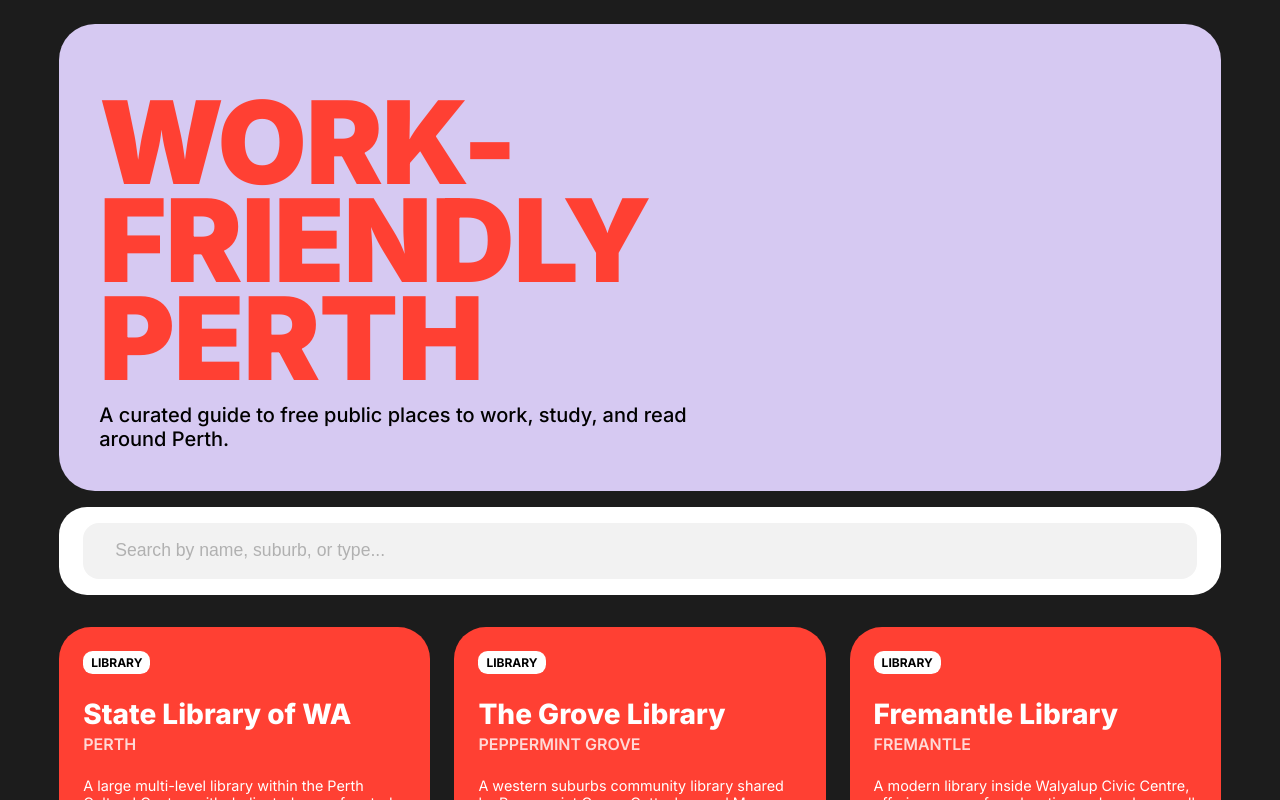
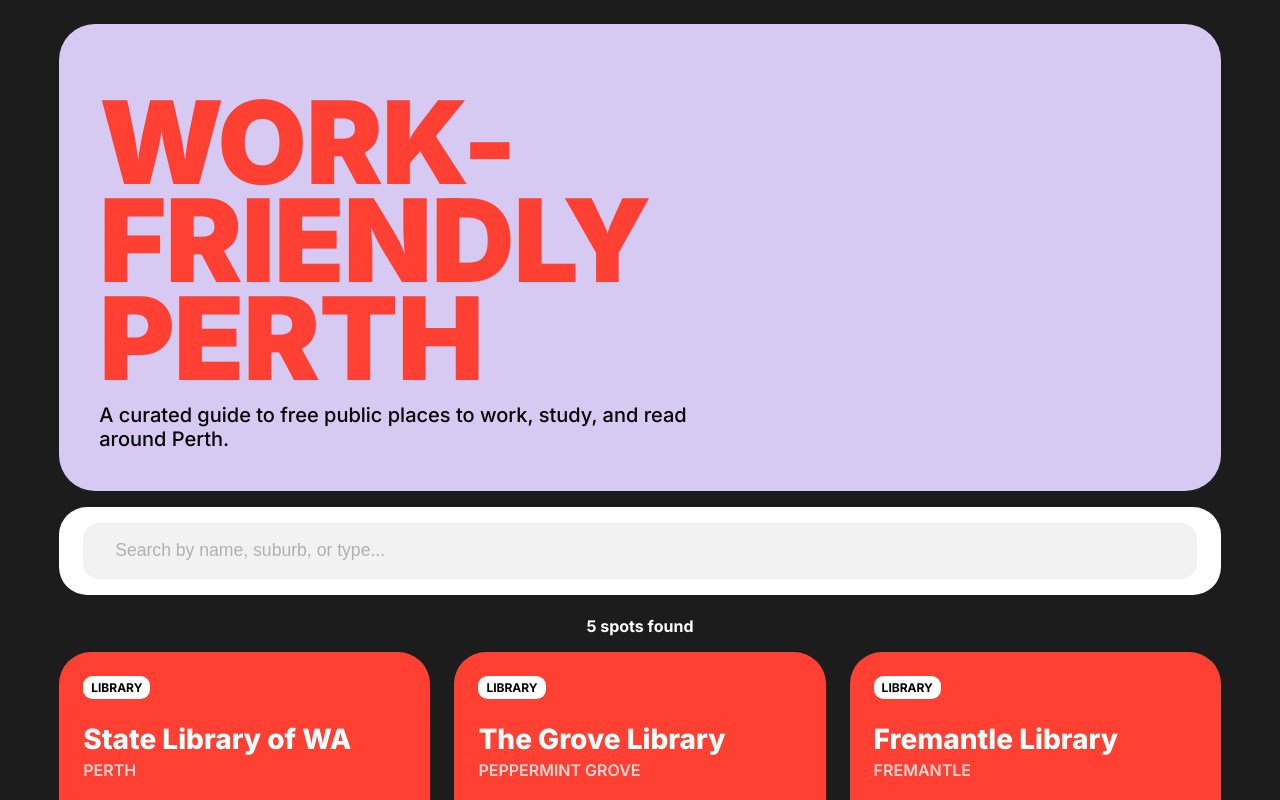
Before and after one commit to aliciabuelow/perth-workfriendly-app, a React (Vite) app in the folder react-app/: page / in a window 1280 px wide. Shown: the top 800 px of the page. Built offline with nearby package versions, Linux system fonts and the light colour scheme.

Commit message:
Add live spot count to App, adjust spacing

```diff
--- a/react-app/src/App.css
+++ b/react-app/src/App.css
@@ -1,6 +1,12 @@
 .App {
     display: block;
     margin: 2vh 2vw;
+}
+
+.App h4 {
+    margin-bottom: 1rem;
+    text-align: center;
+    color: #fff;
 }
 
 @media (width >= 600px) {
--- a/react-app/src/App.jsx
+++ b/react-app/src/App.jsx
@@ -30,6 +30,10 @@
 
       <SearchBar searchTerm={searchTerm} handleSearch={handleSearch} />
 
+      {filteredSpots.length > 0 && (
+      <h4>{filteredSpots.length} spot{filteredSpots.length === 1 ? "" : "s"} found</h4>
+      )}
+
       {filteredSpots.length > 0 ? <SpotList spots={filteredSpots} /> : <EmptyState />}
 
       <Footer />
--- a/react-app/src/styles/SearchBar.css
+++ b/react-app/src/styles/SearchBar.css
@@ -1,5 +1,5 @@
 .search-bar {
-    margin: 1rem 0 2rem 0;
+    margin: 1rem 0 1rem 0;
     display: block;
     min-width: 0;
     width: 100%;
```
